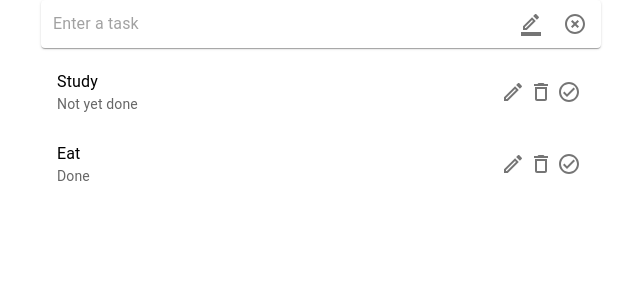
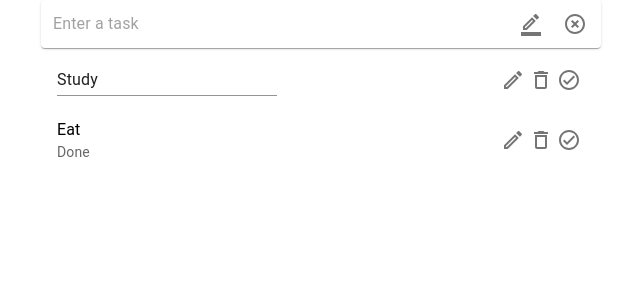
Before and after one commit to ratrateroo/Learning-TypeScript, a React (Create React App) app in the folder learning-typescript/: page / in a window 1280 px wide. Both pictures are taken after a click on the button 836 px from the left and 92 px from the top of the page. Shown: the top 300 px of the page, without its empty margins (323-963 px from the left). Built offline with nearby package versions, Linux system fonts and the light colour scheme.

Commit message:
added edit functionality for the todo items

```diff
--- a/learning-typescript/src/components/SingleTodo.tsx
+++ b/learning-typescript/src/components/SingleTodo.tsx
@@ -1,4 +1,4 @@
-import React from 'react';
+import React, { useState } from 'react';
 import ListItem from '@mui/material/ListItem';
 import ListItemIcon from '@mui/material/ListItemIcon';
 import ListItemText from '@mui/material/ListItemText';
@@ -6,7 +6,9 @@ import IconButton from '@mui/material/IconButton';
 import EditOutlinedIcon from '@mui/icons-material/EditOutlined';
 import DeleteOutlinedIcon from '@mui/icons-material/DeleteOutlined';
 import CheckCircleOutlineOutlinedIcon from '@mui/icons-material/CheckCircleOutlineOutlined';
+import Input from '@mui/material/Input';
 import { Todo } from '../model';
+import TodoList from './TodoList';
 
 type Props = {
 	todo: Todo;
@@ -15,6 +17,11 @@ type Props = {
 };
 
 const SingleTodo: React.FC<Props> = ({ todo, todos, setTodos }: Props) => {
+	const [edit, setEdit] = useState<boolean>(false);
+	const [editTodo, setEditTodo] = useState<string>(todo.todo);
+	const todoEditHandler = (isDone: boolean) => {
+		if (!isDone && !edit) setEdit(!edit);
+	};
 	const todoDoneHandler = (id: number) => {
 		setTodos(
 			todos.map((todo) =>
@@ -31,12 +38,29 @@ const SingleTodo: React.FC<Props> = ({ todo, todos, setTodos }: Props) => {
 	const todoDeleteHandler = (id: number) => {
 		setTodos(todos.filter((todo) => todo.id !== id));
 	};
+
+	const todoSubmitHandler = (e: React.KeyboardEvent, id: number) => {
+		console.log(e.key);
+		if (e.key === 'Enter') {
+			setTodos(
+				todos.map((todo) =>
+					todo.id === id ? { ...todo, todo: editTodo } : todo
+				)
+			);
+			setEdit(!edit);
+		}
+	};
 	return (
 		<ListItem
 			key={todo.id}
 			secondaryAction={
 				<>
-					<IconButton edge="end" aria-label="edit">
+					<IconButton
+						edge="end"
+						aria-label="edit"
+						onClick={() => {
+							todoEditHandler(todo.isDone);
+						}}>
 						<EditOutlinedIcon />
 					</IconButton>
 					<IconButton
@@ -57,10 +81,21 @@ const SingleTodo: React.FC<Props> = ({ todo, todos, setTodos }: Props) => {
 					</IconButton>
 				</>
 			}>
-			<ListItemText
-				primary={todo.todo}
-				secondary={todo.isDone ? 'Done' : 'Not yet done'}
-			/>
+			{edit ? (
+				<Input
+					value={editTodo}
+					placeholder={todo.todo}
+					onKeyPress={(e) => todoSubmitHandler(e, todo.id)}
+					onChange={(e) => {
+						setEditTodo(e.target.value);
+					}}
+				/>
+			) : (
+				<ListItemText
+					primary={todo.todo}
+					secondary={todo.isDone ? 'Done' : 'Not yet done'}
+				/>
+			)}
 		</ListItem>
 	);
 };
```
